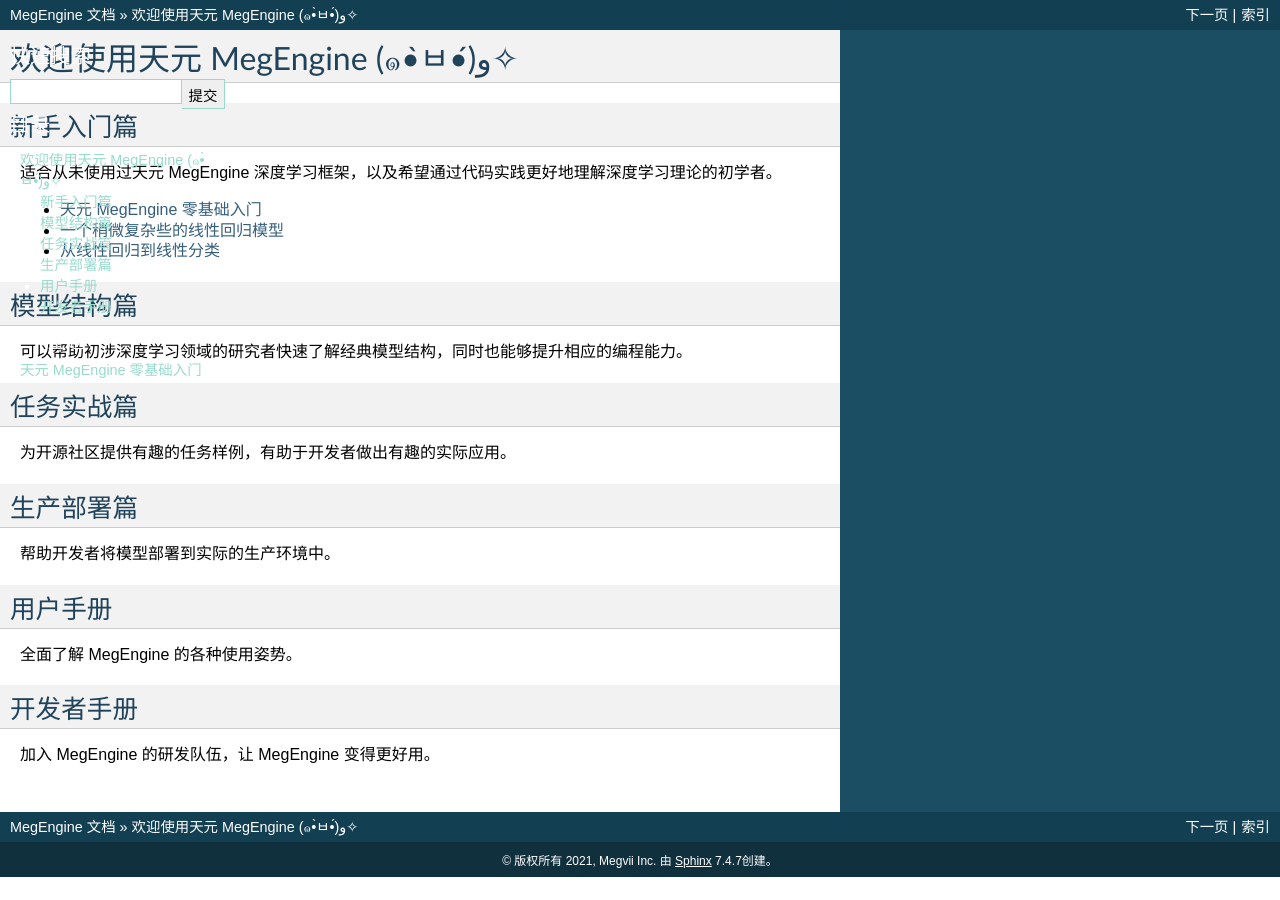
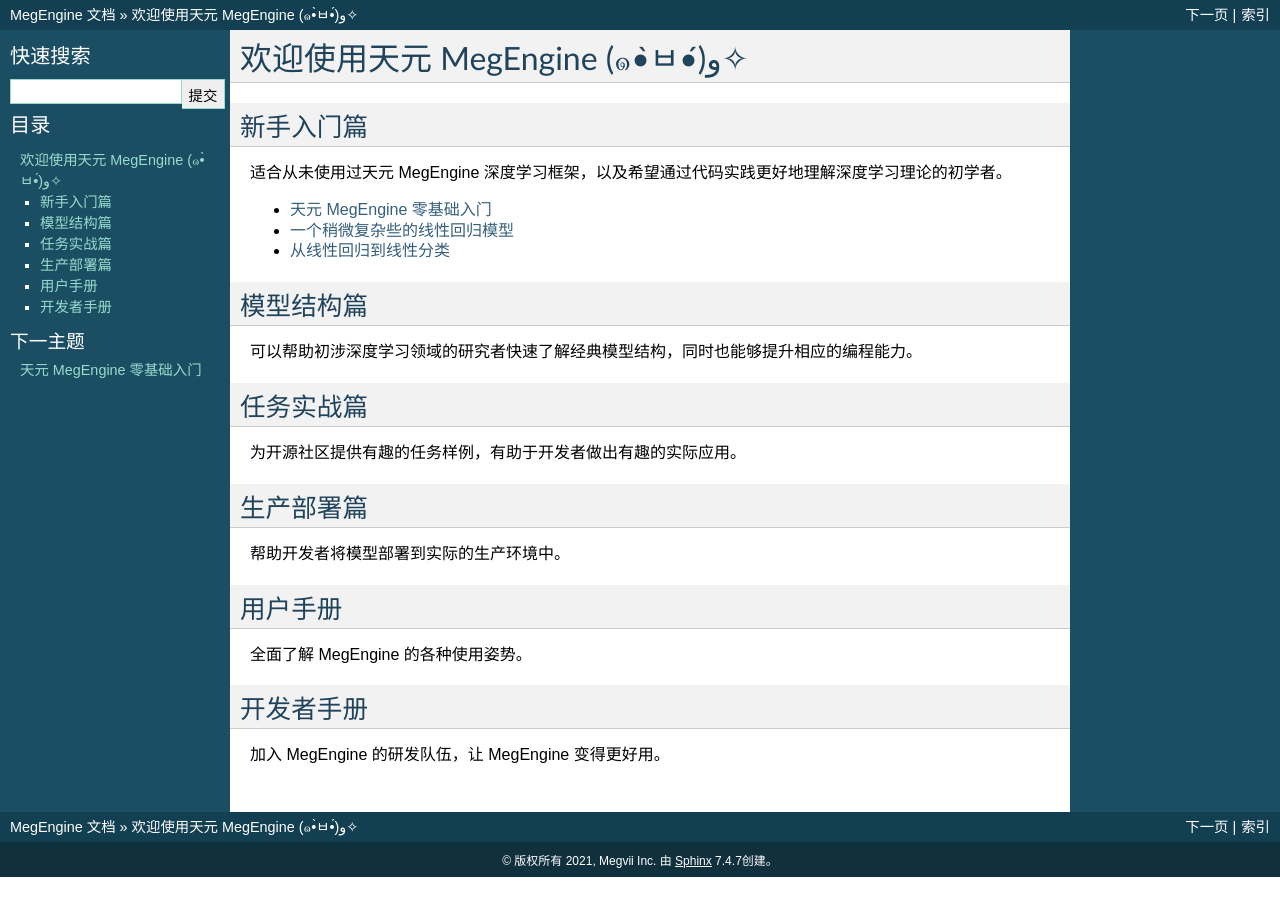
Before and after one commit to MegEngine/Documentation, a Sphinx documentation site: the page built from source/index.rst, in a window 1280 px wide. Built offline with Sphinx 7.4.7, drawn with Linux system fonts in a browser that asks for light colours.

Commit message:
config: remove options for basic theme

```diff
--- a/source/conf.py
+++ b/source/conf.py
@@ -46,13 +46,8 @@
 # -- Options for HTML output -------------------------------------------------
 
 html_theme = 'classic'
-html_theme_options = {
-    "rightsidebar": "true"
-}
-
 html_static_path = ['_static']
 html_sourcelink_suffix = ''
-
 html_sidebars = {
     '**': ['searchbox.html', 'localtoc.html', 'relations.html']
 }
```
